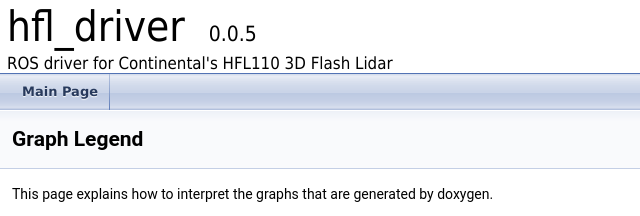
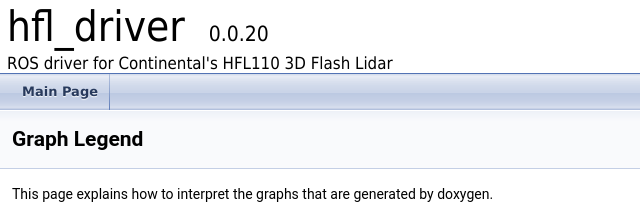
Before and after one commit to continental/hfl_driver, a plain HTML site: page graph_legend.html in a window 1280 px wide. Shown: the top 216 px of the page, 0-640 px from the left. Drawn offline with Linux system fonts and the light colour scheme.

Commit message:
deploy: fd16f2240d939d7ffc91d67be2a47b5402805876

```diff
--- a/graph_legend.html
+++ b/graph_legend.html
@@ -22,7 +22,7 @@
  <tr style="height: 56px;">
   <td id="projectalign" style="padding-left: 0.5em;">
    <div id="projectname">hfl_driver
-   &#160;<span id="projectnumber">0.0.5</span>
+   &#160;<span id="projectnumber">0.0.20</span>
    </div>
    <div id="projectbrief">ROS driver for Continental&#39;s HFL110 3D Flash Lidar</div>
   </td>
```
Also changed, not shown: index.html (+1 -1 lines).
